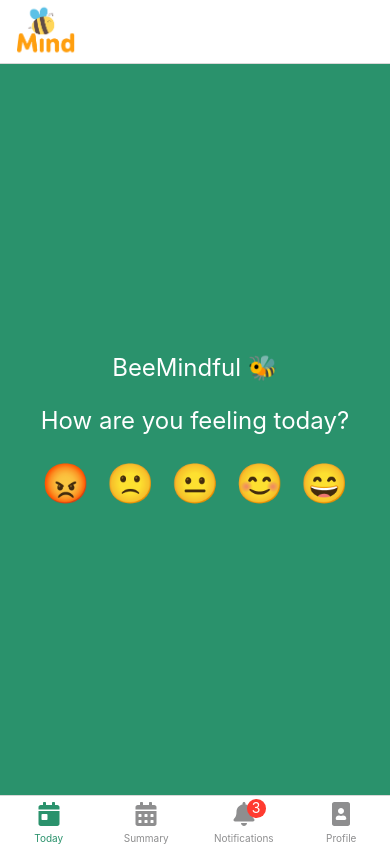
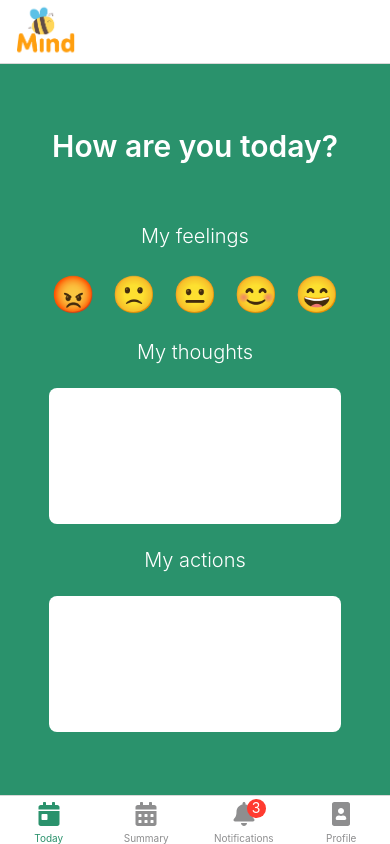
Before and after one commit to laurapham1/BeeMindful, a React Native app: screen /Home in a window 390 px wide. Built offline with nearby package versions, Linux system fonts and the light colour scheme.

Commit message:
update home page with additional journal prompts

```diff
--- a/views/HomeScreen.js
+++ b/views/HomeScreen.js
@@ -1,21 +1,34 @@
 import { useState } from 'react';
-import { StyleSheet, Text, View, Modal, TouchableOpacity } from 'react-native';
+import { StyleSheet, Text, View, Modal, TouchableOpacity, TextInput } from 'react-native';
 import { primaryColor } from '../helpers/themes';
 
 export default function HomeScreen({navigation}) {
   const [modalVisible, setModalVisible] = useState(false)
+  const [selectedEmotions, setSelectedEmotions] = useState(false)
+  const [thoughts, setThoughts] = useState('')
+  const [actions, setActions] = useState('')
+
+  const handlePressEmotion = () => {
+    // add selected emotion to selected emotion array
+    setModalVisible(!modalVisible)
+  }
+
   return (
     <View style={styles.container}>
-      <Text style={styles.heading}>BeeMindful 🐝</Text>
-      <Text style={styles.heading}>How are you feeling today?</Text>
+      <Text style={{...styles.heading, fontWeight: '600', marginBottom: '36px'}}>How are you today?</Text>
+      <Text style={{...styles.heading, fontSize: '20px'}}>My feelings</Text>
       <View collapsable="true" style={styles.emotionsContainer}>
         {/* emotion buttons which shows an overlay on click */}
-          <TouchableOpacity onPress={() => setModalVisible(!modalVisible)} accessibilityLabel='angry' color="white" ><Text style={styles.emotionContainer}>😡</Text></TouchableOpacity>
-          <TouchableOpacity onPress={() => setModalVisible(!modalVisible)}  accessibilityLabel='sad' color="white" ><Text style={styles.emotionContainer}>🙁</Text></TouchableOpacity>
-          <TouchableOpacity onPress={() => setModalVisible(!modalVisible)}  accessibilityLabel='neutral' color="white" ><Text style={styles.emotionContainer}>😐</Text></TouchableOpacity>
-          <TouchableOpacity onPress={() => setModalVisible(!modalVisible)}  accessibilityLabel='content' color="white" ><Text style={styles.emotionContainer}>😊</Text></TouchableOpacity>
-          <TouchableOpacity onPress={() => setModalVisible(!modalVisible)} accessibilityLabel='joyful' color="white" ><Text style={styles.emotionContainer}>😄</Text></TouchableOpacity>
+          <TouchableOpacity onPress={() => handlePressEmotion()} accessibilityLabel='angry' color="white" ><Text style={styles.emotionContainer}>😡</Text></TouchableOpacity>
+          <TouchableOpacity onPress={() => handlePressEmotion()}  accessibilityLabel='sad' color="white" ><Text style={styles.emotionContainer}>🙁</Text></TouchableOpacity>
+          <TouchableOpacity onPress={() => handlePressEmotion()}  accessibilityLabel='neutral' color="white" ><Text style={styles.emotionContainer}>😐</Text></TouchableOpacity>
+          <TouchableOpacity onPress={() => handlePressEmotion()}  accessibilityLabel='content' color="white" ><Text style={styles.emotionContainer}>😊</Text></TouchableOpacity>
+          <TouchableOpacity onPress={() => handlePressEmotion()} accessibilityLabel='joyful' color="white" ><Text style={styles.emotionContainer}>😄</Text></TouchableOpacity>
       </View>
+      <Text style={{...styles.heading, fontSize: '20px'}}>My thoughts</Text>
+      <TextInput editable multiline numberOfLines={6} onChangeText={text => setThoughts(text)} value={thoughts} style={styles.inputArea}/>
+      <Text style={{...styles.heading, fontSize: '20px'}}>My actions</Text>
+      <TextInput editable multiline numberOfLines={6} onChangeText={text => setActions(text)} value={actions} style={styles.inputArea}/>
       <Modal
         animationType="slide"
         transparent={true}
@@ -46,18 +59,19 @@ const styles = StyleSheet.create({
     backgroundColor: primaryColor,
     alignItems: 'center',
     justifyContent: 'center',
-    gap: '24px'
+    gap: '24px',
   },
   heading: {
-    fontSize: '24px',
-    color: 'white'
+    fontSize: '30px',
+    color: 'white',
+    fontWeight: '350'
   },
   emotionsContainer: {
     flexDirection: 'row',
     gap: '16px'
   },
   emotionContainer: {
-    fontSize: '10vw',
+    fontSize: '36px',
   },
   centeredView: {
     flex: 1,
@@ -90,7 +104,14 @@ const styles = StyleSheet.create({
     borderRadius: 8,
     padding: 10,
     elevation: 2,
-    backgroundColor: 'white !important',
+    backgroundColor: 'white',
     border: '1px solid black',
   },
+  inputArea: {
+    backgroundColor: 'white',
+    borderRadius: '8px',
+    padding: '8px',
+    fontSize: '16px',
+    width: '75vw'
+  }
 })
```
